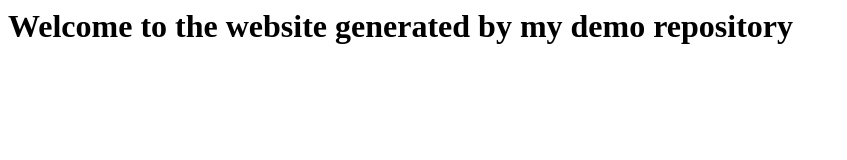
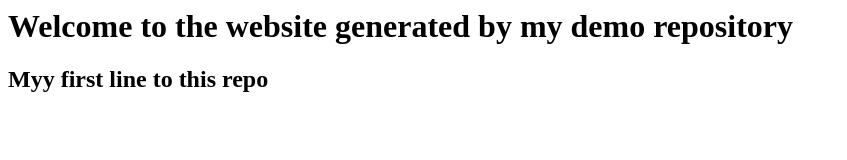
Before and after one commit to Binary-Explorers/demo-repository.io, a website: page index.html in a window 1280 px wide. Shown: the whole page, without its empty margins (0-847 px from the left). Drawn offline with Linux system fonts and the light colour scheme.

Commit message:
Update index.html

```diff
--- a/index.html
+++ b/index.html
@@ -1 +1,2 @@
 <h1>Welcome to the website generated by my demo repository</h1>
+<h2>Myy first line to this repo</h2>
```
